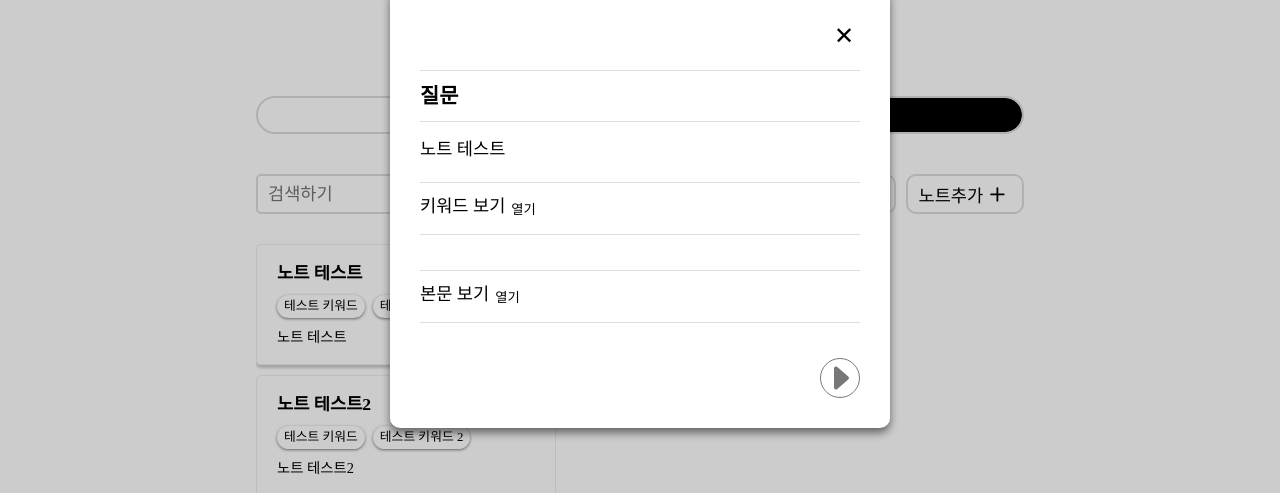
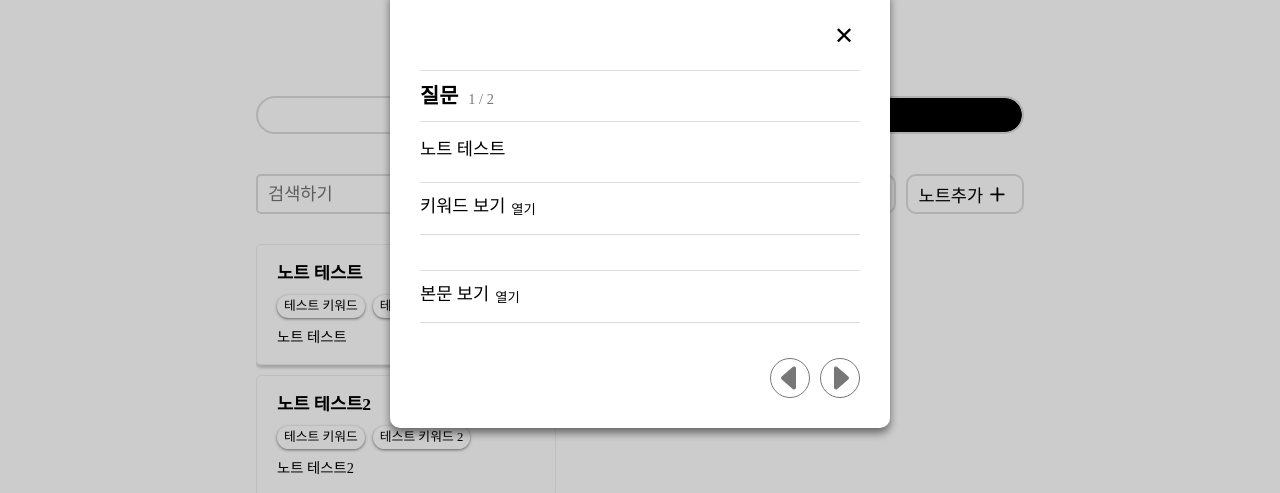
Before and after one commit to CHOI-K-ROCK/TODO_TS, a React (Create React App) app: page /memory in a window 1280 px wide. Both pictures are taken after a click on the button "Random". Shown: the part 192-685 px from the top of the page. Built offline with nearby package versions, Linux system fonts and the light colour scheme; a web font is replaced by a local one.

Commit message:
랜덤 노트 로직 개선, 이전 질문 확인 및 전체 진행도 추가

```diff
--- a/src/components/Memory.tsx
+++ b/src/components/Memory.tsx
@@ -244,6 +244,14 @@ function Memory(): JSX.Element {
   const [randomNoteOpen, setRandomNoteOpen] = useState<boolean>(false);
   const [alertModalOpen, setAlertModalOpen] = useState<boolean>(false);
 
+  const getRandomIdxArr = (num: number) => {
+    const idxArr = Array(num)
+      .fill(null)
+      .map((el, idx) => idx);
+
+    return idxArr.sort(() => Math.random() - 0.5);
+  };
+
   const randomNoteBtnHandler = () => {
     if (notesSlice.length) {
       setRandomNoteOpen(true);
@@ -255,7 +263,12 @@ function Memory(): JSX.Element {
   return (
     <>
       {/* 랜덤 노트 표시 */}
-      {randomNoteOpen && <RandomNote setRandomNoteOpen={setRandomNoteOpen} />}
+      {randomNoteOpen && (
+        <RandomNote
+          setRandomNoteOpen={setRandomNoteOpen}
+          idxArr={getRandomIdxArr(notesSlice.length)}
+        />
+      )}
       {alertModalOpen && (
         <Modal
           msg="작성된 노트가 없습니다."
--- a/src/components/Modals/RandomNote.tsx
+++ b/src/components/Modals/RandomNote.tsx
@@ -1,7 +1,10 @@
 import React, { useEffect, useMemo, useState } from 'react';
 import { useSelector } from 'react-redux';
 import styled from 'styled-components';
-import { BsCaretRightFill as LeftIcon } from 'react-icons/bs';
+import {
+  BsCaretRightFill as RightIcon,
+  BsCaretLeftFill as LeftIcon,
+} from 'react-icons/bs';
 
 const Container = styled.section`
   position: fixed;
@@ -91,19 +94,32 @@ const CloseBtnWrapper = styled.div`
   }
 `;
 const TitleWrapper = styled.div`
+  position: relative;
   width: 100%;
   margin-top: 20px;
   margin-bottom: 20px;
 
-  h3 {
+  .wrapper {
+    display: flex;
+    align-items: flex-end;
+
     margin-bottom: 15px;
-    font-size: 1.3rem;
-    font-weight: bold;
-
     padding: 15px 0;
 
     border-top: 1px solid #ddd;
     border-bottom: 1px solid #ddd;
+
+    h3 {
+      font-size: 1.3rem;
+      font-weight: bold;
+    }
+
+    .indicator {
+      margin-left: 10px;
+      font-size: 0.9rem;
+
+      color: #777;
+    }
   }
 
   .question {
@@ -240,6 +256,7 @@ const ContentWrapper = styled.div`
 const ButtonWrapper = styled.div`
   display: flex;
   justify-content: flex-end;
+  gap: 10px;
 
   width: 100%;
 
@@ -265,6 +282,7 @@ const ButtonWrapper = styled.div`
 
 interface IProps {
   setRandomNoteOpen: React.Dispatch<React.SetStateAction<boolean>>;
+  idxArr: number[];
 }
 
 interface INote {
@@ -274,7 +292,7 @@ interface INote {
   content: string;
 }
 
-function RandomNote({ setRandomNoteOpen }: IProps): JSX.Element {
+function RandomNote({ setRandomNoteOpen, idxArr }: IProps): JSX.Element {
   // 전역상태 불러오기
   const notesSlice = useSelector(
     (state: { notesSlice: { notes: INote[] } }) => {
@@ -282,23 +300,11 @@ function RandomNote({ setRandomNoteOpen }: IProps): JSX.Element {
     }
   );
 
-  // 공용 함수 작성
-  function getRandomIdx(num: number) {
-    return Math.floor(Math.random() * num);
-  }
-
-  function getRandomIdxArr(num: number) {
-    const idxArr = Array(num)
-      .fill(null)
-      .map((el, idx) => idx);
-
-    return idxArr.sort(() => Math.random() - 0.5);
-  }
-
   // 상태 작성
   const [currentQuestion, setCurrentQuestion] = useState<INote>(
-    notesSlice[getRandomIdx(notesSlice.length)]
+    notesSlice[idxArr[0]]
   );
+  const [currentQuestionIdx, setCurrentQuestionIdx] = useState<number>(0);
   const [isOpenKeywords, setOpenKeywords] = useState<boolean>(false);
   const [isOpenContent, setOpenContent] = useState<boolean>(false);
 
@@ -319,6 +325,23 @@ function RandomNote({ setRandomNoteOpen }: IProps): JSX.Element {
     setOpenContent(!isOpenContent);
   };
 
+  const handleNextBtn = () => {
+    if (currentQuestionIdx < notesSlice.length - 1) {
+      setCurrentQuestionIdx(currentQuestionIdx + 1);
+    }
+  };
+
+  const handlePrevBtn = () => {
+    if (currentQuestionIdx > 0) {
+      setCurrentQuestionIdx(currentQuestionIdx - 1);
+    }
+  };
+
+  useEffect(() => {
+    setCurrentQuestion(notesSlice[idxArr[currentQuestionIdx]]);
+    // eslint-disable-next-line react-hooks/exhaustive-deps
+  }, [currentQuestionIdx]);
+
   return (
     <Container>
       {/* 총 질문을 스택에 쌓이게 해서 구현 해보기 */}
@@ -336,7 +359,12 @@ function RandomNote({ setRandomNoteOpen }: IProps): JSX.Element {
         </CloseBtnWrapper>
         {/* 타이틀  */}
         <TitleWrapper>
-          <h3>질문</h3>
+          <div className="wrapper">
+            <h3>질문</h3>
+            <div className="indicator">
+              {currentQuestionIdx + 1} / {notesSlice.length}
+            </div>
+          </div>
           <p className="question">{currentQuestion.title}</p>
         </TitleWrapper>
 
@@ -383,14 +411,11 @@ function RandomNote({ setRandomNoteOpen }: IProps): JSX.Element {
           </pre>
         </ContentWrapper>
         <ButtonWrapper>
-          <button
-            type="button"
-            className="next_btn"
-            onClick={() =>
-              setCurrentQuestion(notesSlice[getRandomIdx(notesSlice.length)])
-            }
-          >
+          <button type="button" className="next_btn" onClick={handlePrevBtn}>
             <LeftIcon />
+          </button>
+          <button type="button" className="next_btn" onClick={handleNextBtn}>
+            <RightIcon />
           </button>
         </ButtonWrapper>
       </Overlay>
```
